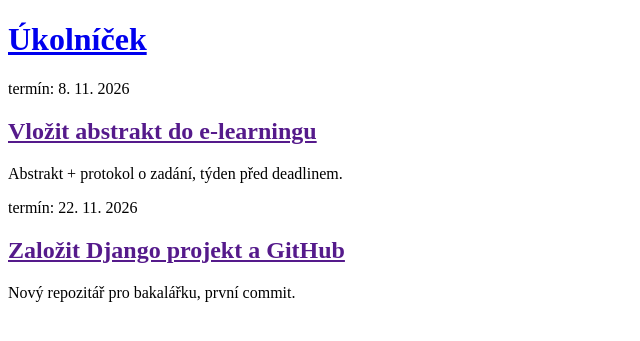
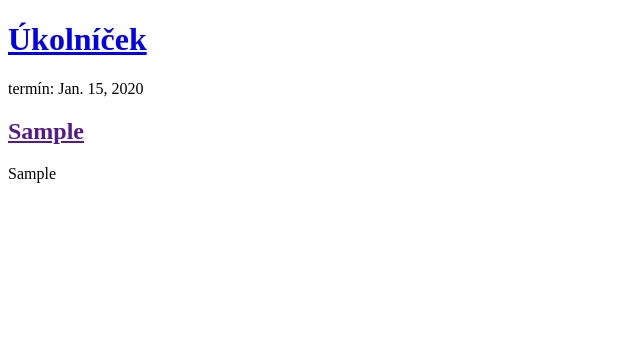
Before and after one commit to jnnsex01/ukolnicek, a Django app: template ukoly/templates/ukoly/ukol_list.html in a window 1280 px wide. Shown: the top 341 px of the page, without its empty margins (0-640 px from the left). Run offline with Django 5.2, Linux system fonts and the light colour scheme; the template is opened without the code that fills it: values that come from a table or form of the project are taken from there, others are empty; tables that the repository leaves empty hold one stand-in row (values such as "Sample post").

Commit message:
šablona zobrazuje úkoly z databáze

```diff
--- a/ukoly/templates/ukoly/ukol_list.html
+++ b/ukoly/templates/ukoly/ukol_list.html
@@ -1,23 +1,15 @@
 <!DOCTYPE html>
 <html>
-    <head>
-        <title>Úkolníček</title>
-    </head>
-    <body>
     <header>
     <h1><a href="/">Úkolníček</a></h1>
 </header>
 
+{% for ukol in ukoly %}
     <article>
-            <time>termín: 8. 11. 2026</time>
-            <h2><a href="">Vložit abstrakt do e-learningu</a></h2>
-            <p>Abstrakt + protokol o zadání, týden před deadlinem.</p>
+        <time>termín: {{ ukol.termin|default:"bez termínu" }}</time>
+        <h2><a href="">{{ ukol.nazev }}</a></h2>
+        <p>{{ ukol.popis|linebreaksbr }}</p>
     </article>
-
-        <article>
-            <time>termín: 22. 11. 2026</time>
-            <h2><a href="">Založit Django projekt a GitHub</a></h2>
-            <p>Nový repozitář pro bakalářku, první commit.</p>
-        </article>
+{% endfor %}
 </body>
 </html>
--- a/ukoly/views.py
+++ b/ukoly/views.py
@@ -1,5 +1,6 @@
 from django.shortcuts import render
+from .models import Ukol
 
-# Create your views here.
 def ukol_list(request):
-    return render(request, 'ukoly/ukol_list.html',{})
+    ukoly = Ukol.objects.filter(splneno__isnull=True).order_by('termin')
+    return render(request, 'ukoly/ukol_list.html', {"ukoly":ukoly})
```
Lines whose indentation alone changed are shown as unchanged.
